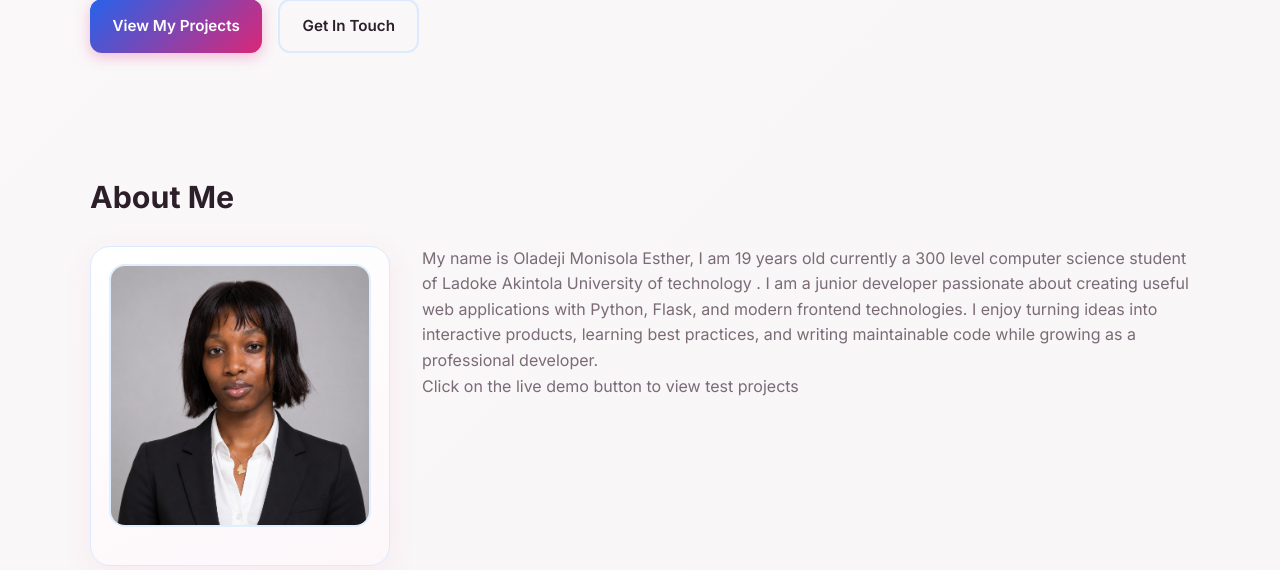
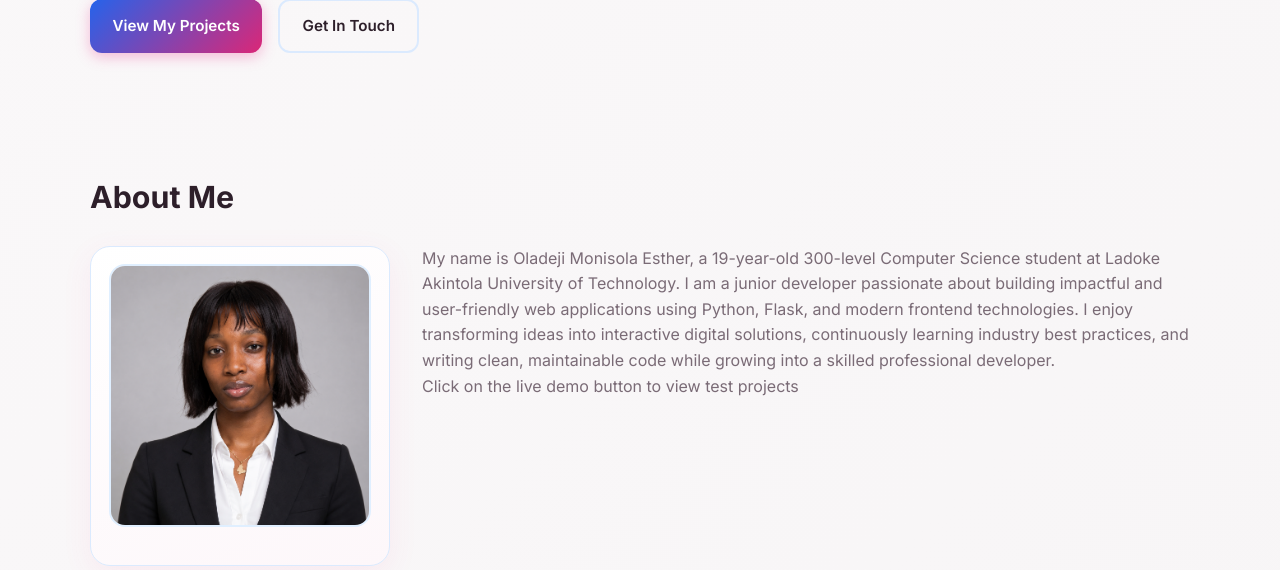
Before and after one commit to monisolaoladeji/portfolio_site, a Flask app: page / in a window 1280 px wide. Shown: the part 463-1033 px from the top of the page. Run offline with Flask 3, Linux system fonts and the light colour scheme; data comes from the database, SQL or seed files in the repository; both versions use the stored data as it was after the commit.

Commit message:
Upadte portfolio-site

```diff
--- a/templates/index.html
+++ b/templates/index.html
@@ -62,10 +62,9 @@
         </div>
         <div>
           <p>
-           My name is Oladeji Monisola Esther, I am 19 years old currently a 300 level computer science student of Ladoke Akintola University of technology .
-I am a junior developer passionate about creating useful web applications with Python, Flask, and modern
-            frontend technologies. I enjoy turning ideas into interactive products, learning best practices, and writing
-            maintainable code while growing as a professional developer.
+         My name is Oladeji Monisola Esther, a 19-year-old 300-level Computer Science student at Ladoke Akintola University of Technology.
+
+I am a junior developer passionate about building impactful and user-friendly web applications using Python, Flask, and modern frontend technologies. I enjoy transforming ideas into interactive digital solutions, continuously learning industry best practices, and writing clean, maintainable code while growing into a skilled professional developer.
           </p>
          <p>
            Click on the live demo button to view test projects
```
Also changed, not shown: portfolio.db, static/uploads/10ff0f23a5704c1287b82cf955883644.png (added).
